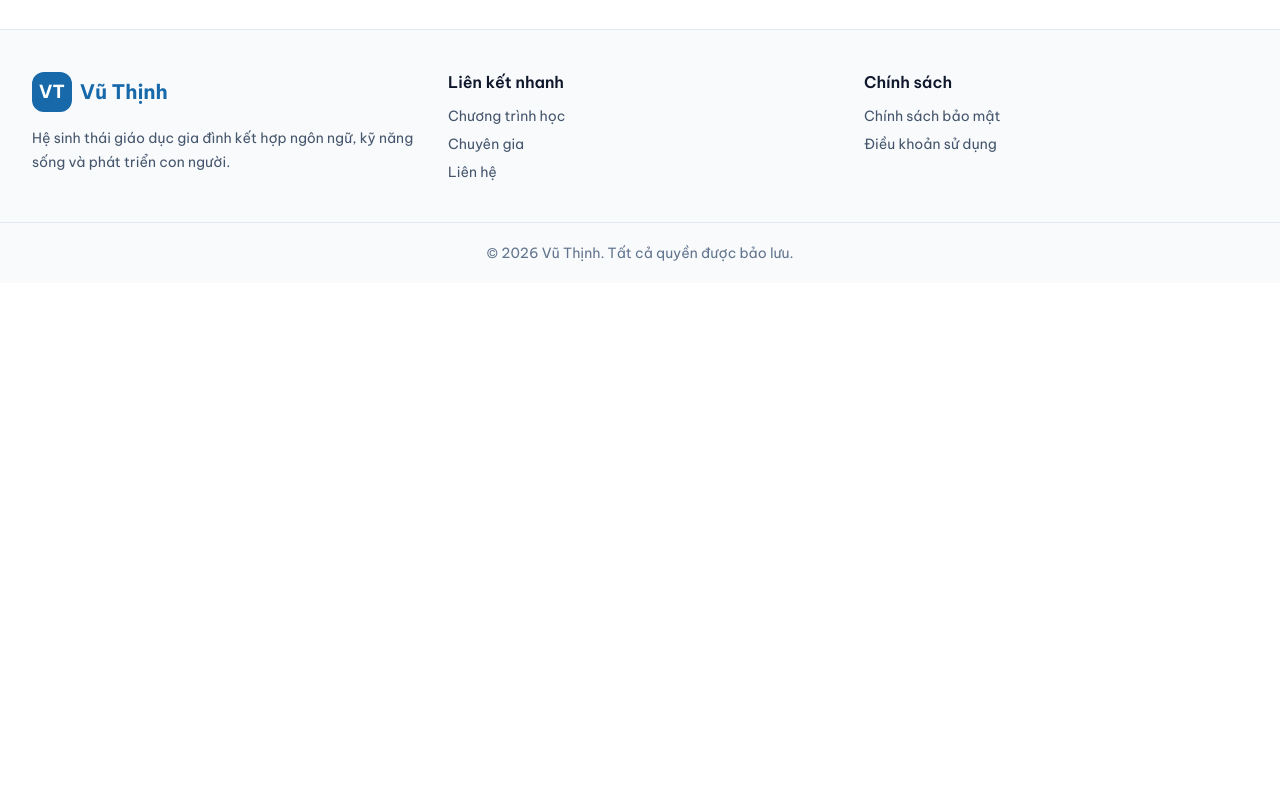
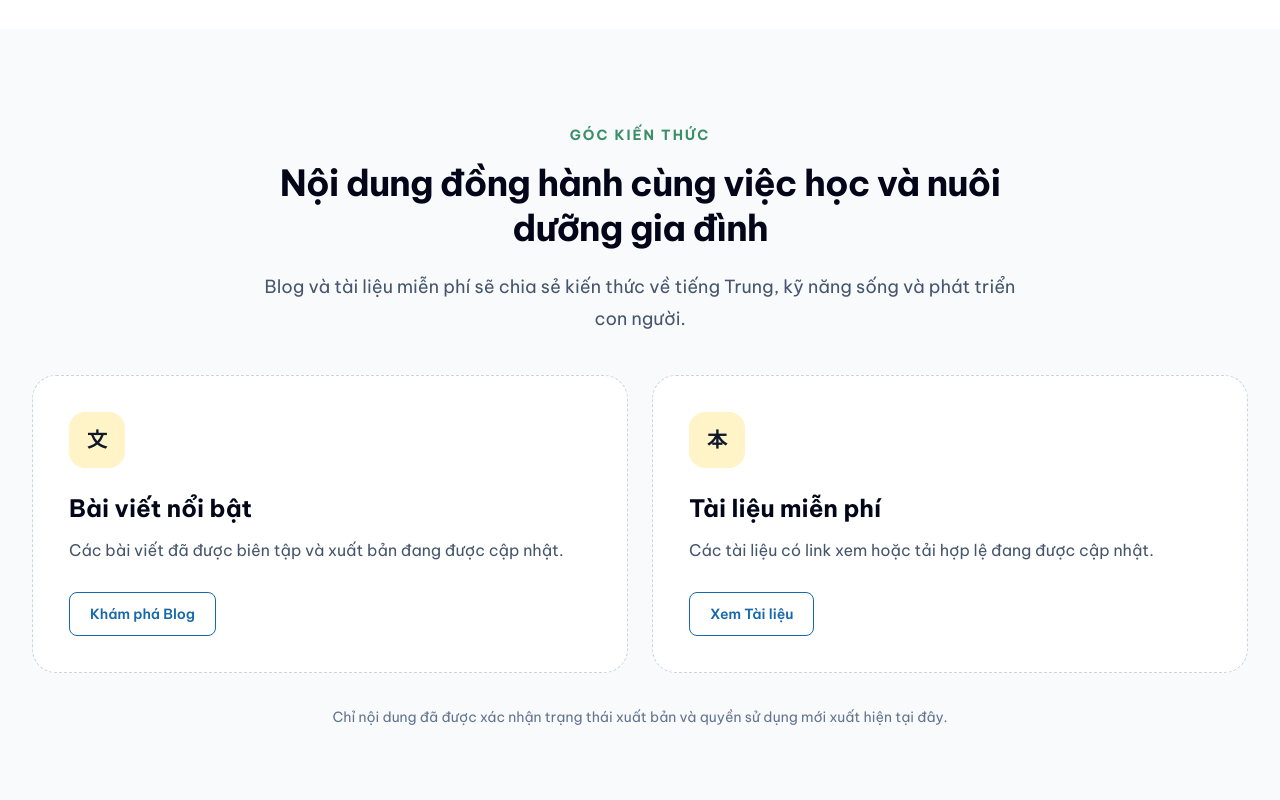
Before and after one commit to Coffee2205/vuthinh, a Next.js app: page / in a window 1280 px wide. Shown: the part 5160-5960 px from the top of the page. Before the commit the page ends 5443 px from the top, so only its background shows below. Built offline with nearby package versions, Linux system fonts and the light colour scheme.

Commit message:
feat: add featured content empty states

```diff
--- a/project-log/CURRENT_STATUS.md
+++ b/project-log/CURRENT_STATUS.md
@@ -8,7 +8,7 @@ Giai đoạn 1 — Website giáo dục hoàn chỉnh có thể deploy và hoạt
 
 ## Task hiện tại
 
-`Task 01 — Trang chủ` đang thực hiện theo từng section. Bảy section đầu đã hoàn thành; chưa bắt đầu Bài viết/tài liệu nổi bật.
+`Task 01 — Trang chủ` đang thực hiện theo từng section. Tám section đầu đã hoàn thành; chưa bắt đầu Form đăng ký học thử.
 
 ## Đã hoàn thành
 
@@ -90,6 +90,11 @@ Giai đoạn 1 — Website giáo dục hoàn chỉnh có thể deploy và hoạt
 - Đã thêm empty state minh bạch, không dùng lời nhận xét, tên, ảnh hoặc đánh giá giả.
 - Chỉ công bố phản hồi sau khi phụ huynh xác nhận nội dung và đồng ý sử dụng thông tin.
 
+### Task 01 — Bài viết/tài liệu nổi bật
+
+- Đã thêm hai empty state cho Blog và Tài liệu miễn phí, không tạo nội dung xuất bản giả.
+- Có link tới `/blog` và `/resources`; route đích chưa được triển khai vì thuộc Task 05.
+
 ## Chưa thực hiện
 
 - Các section còn lại để hoàn thiện trang chủ.
@@ -108,7 +113,7 @@ Giai đoạn 1 — Website giáo dục hoàn chỉnh có thể deploy và hoạt
 - `node_modules`: Đã có; các dependency chính được nhận diện.
 - `npm.cmd run lint`: Đạt ngày 2026-07-15, không có lỗi ESLint.
 - `npm.cmd run build`: Đạt ngày 2026-07-15; compile, TypeScript và static generation thành công.
-- Runtime `/`: HTTP 200 và có section Cảm nhận phụ huynh đúng nội dung empty state; section Bài viết/tài liệu chưa xuất hiện.
+- Runtime `/`: HTTP 200, có section Bài viết/tài liệu với hai empty state và link đúng; Form đăng ký học thử chưa xuất hiện.
 
 ## Trạng thái project local
 
@@ -123,7 +128,8 @@ Giai đoạn 1 — Website giáo dục hoàn chỉnh có thể deploy và hoạt
 - Expert Section đã được commit tại `7b5d838` — `feat: add home expert section`.
 - Student Outcomes đã được commit tại `5743558` — `feat: add student outcomes empty state`.
 - Parent Testimonials đã được commit tại `71f7096` — `feat: add parent testimonials empty state`.
+- Featured Content đang chờ commit sau khi hoàn tất log.
 
 ## Task tiếp theo
 
-Tiếp tục `Task 01 — Trang chủ` bằng section “Bài viết/tài liệu nổi bật”. Chưa bắt đầu section này.
+Tiếp tục `Task 01 — Trang chủ` bằng section “Form đăng ký học thử”. Chưa bắt đầu section này.
--- a/project-log/DECISIONS.md
+++ b/project-log/DECISIONS.md
@@ -141,3 +141,11 @@ Mỗi quyết định phải ghi ngày, nội dung, lý do và ảnh hưởng.
 **Lý do:** Project chưa có phản hồi thật hoặc bằng chứng về quyền sử dụng thông tin cá nhân.
 
 **Ảnh hưởng:** Section hiện thông báo trạng thái đang cập nhật và có thể được thay bằng dữ liệu thật mà không đổi vị trí trong trang chủ.
+
+## 2026-07-15 — Bài viết/tài liệu nổi bật dùng empty state
+
+**Quyết định:** Trang chủ không tạo bài viết hoặc tài liệu minh họa; hiển thị hai trạng thái chờ và link tới route Blog/Tài liệu theo sitemap.
+
+**Lý do:** Chưa có nội dung đáp ứng đủ trạng thái xuất bản, metadata và quyền sử dụng theo quy tắc nghiệp vụ.
+
+**Ảnh hưởng:** Layout sẵn sàng nhận dữ liệu thật; `/blog` và `/resources` vẫn thuộc Task 05 và chưa được tạo trong Task 01.
--- a/project-log/ISSUES.md
+++ b/project-log/ISSUES.md
@@ -188,3 +188,15 @@
 **Ảnh hưởng:** Section dùng empty state minh bạch; không còn blocker kỹ thuật cho phần Cảm nhận phụ huynh.
 
 **Cần từ khách hàng:** Phản hồi nguyên văn đã duyệt, thông tin được phép hiển thị và xác nhận quyền sử dụng hình ảnh nếu có.
+
+---
+
+## ISSUE-014 — Chưa có bài viết và tài liệu được xuất bản
+
+**Trạng thái:** Open
+
+**Mô tả:** Chưa có bài viết hoặc tài liệu đáp ứng đủ tiêu đề, nội dung, metadata, trạng thái xuất bản, link hợp lệ và quyền sử dụng hình ảnh/tệp.
+
+**Ảnh hưởng:** Section trang chủ dùng empty state; `/blog` và `/resources` chưa được triển khai vì thuộc Task 05. Không còn blocker kỹ thuật cho section Bài viết/tài liệu nổi bật.
+
+**Cần từ khách hàng:** Nội dung bài viết, thông tin tác giả, ảnh được phép sử dụng và tệp/link tài liệu đã xác nhận.
--- a/project-log/NEXT_STEPS.md
+++ b/project-log/NEXT_STEPS.md
@@ -2,18 +2,18 @@
 
 ## Nhiệm vụ gần nhất
 
-> Tiếp tục `Task 01 — Trang chủ` và chỉ thực hiện section “Bài viết/tài liệu nổi bật”, chưa làm các section khác.
+> Tiếp tục `Task 01 — Trang chủ` và chỉ thực hiện section “Form đăng ký học thử”, chưa làm CTA cuối trang.
 
 ## Thứ tự thực hiện
 
-1. Đọc lại yêu cầu nội dung blog/tài liệu trong Task 01 và tài liệu dự án.
-2. Không tạo bài viết, tác giả, ảnh hoặc tài liệu giả; dùng empty state nếu chưa có dữ liệu xác nhận.
-3. Ghi rõ dữ liệu blog/tài liệu cần khách hàng cung cấp.
-4. Tách dữ liệu tĩnh, kiểm tra responsive/accessibility, lint/build/runtime.
+1. Đọc quy tắc form và luồng đăng ký học thử trong tài liệu dự án.
+2. Xác định phạm vi form trang chủ khi database thuộc Task 07 và chưa được kết nối.
+3. Có label, validation/trạng thái phù hợp với phạm vi thực tế; không giả vờ lưu dữ liệu.
+4. Kiểm tra responsive/accessibility, lint/build/runtime.
 5. Cập nhật task/log, commit và push trước khi chuyển section.
 
 ## Chưa làm ngay
 
-- Form đăng ký học thử, CTA cuối trang và các phần sau Bài viết/tài liệu nổi bật.
+- CTA cuối trang và các task sau Task 01.
 - Database, form lưu dữ liệu thật và Supabase.
 - Admin, AI, thanh toán hoặc LMS.
--- a/src/app/page.tsx
+++ b/src/app/page.tsx
@@ -1,4 +1,5 @@
 import { ExpertSection } from "@/components/home/ExpertSection";
+import { FeaturedContentSection } from "@/components/home/FeaturedContentSection";
 import { HeroSection } from "@/components/home/HeroSection";
 import { LearningJourneySection } from "@/components/home/LearningJourneySection";
 import { ParentTestimonialsSection } from "@/components/home/ParentTestimonialsSection";
@@ -16,6 +17,7 @@ export default function Home() {
       <ExpertSection />
       <StudentOutcomesSection />
       <ParentTestimonialsSection />
+      <FeaturedContentSection />
     </>
   );
 }
--- /dev/null
+++ b/src/components/home/FeaturedContentSection.tsx
@@ -0,0 +1,61 @@
+import Link from "next/link";
+import { Container } from "@/components/common/Container";
+import { featuredContent } from "@/data/home";
+
+export function FeaturedContentSection() {
+  return (
+    <section
+      className="bg-slate-50 py-16 sm:py-20 lg:py-24"
+      aria-labelledby="featured-content-heading"
+    >
+      <Container>
+        <div className="mx-auto max-w-3xl text-center">
+          <p className="text-sm font-bold uppercase tracking-[0.14em] text-brand-green">
+            {featuredContent.eyebrow}
+          </p>
+          <h2
+            id="featured-content-heading"
+            className="mt-4 text-3xl font-bold leading-tight tracking-tight text-slate-950 sm:text-4xl"
+          >
+            {featuredContent.title}
+          </h2>
+          <p className="mt-5 text-lg leading-8 text-slate-600">
+            {featuredContent.description}
+          </p>
+        </div>
+
+        <div className="mt-10 grid gap-6 md:grid-cols-2">
+          {featuredContent.channels.map((channel) => (
+            <article
+              key={channel.title}
+              className="flex min-h-72 flex-col rounded-3xl border border-dashed border-slate-300 bg-white p-7 sm:p-9"
+            >
+              <div
+                className="grid size-14 place-items-center rounded-2xl bg-brand-yellow text-xl font-bold text-slate-900"
+                aria-hidden="true"
+              >
+                {channel.symbol}
+              </div>
+              <h3 className="mt-6 text-2xl font-bold text-slate-950">
+                {channel.title}
+              </h3>
+              <p className="mt-3 flex-1 leading-7 text-slate-600">
+                {channel.status}
+              </p>
+              <Link
+                href={channel.action.href}
+                className="mt-7 inline-flex min-h-11 w-fit items-center justify-center rounded-lg border border-brand-blue px-5 py-2 text-sm font-semibold text-brand-blue hover:bg-blue-50 focus-visible:outline-2 focus-visible:outline-offset-2 focus-visible:outline-brand-blue"
+              >
+                {channel.action.label}
+              </Link>
+            </article>
+          ))}
+        </div>
+
+        <p className="mx-auto mt-8 max-w-3xl text-center text-sm leading-6 text-slate-500">
+          {featuredContent.note}
+        </p>
+      </Container>
+    </section>
+  );
+}
--- a/src/data/home.ts
+++ b/src/data/home.ts
@@ -169,3 +169,25 @@ export const parentTestimonialsContent = {
   status: "Cảm nhận phụ huynh đang được cập nhật",
   note: "Chúng tôi chỉ đăng tải chia sẻ, tên và hình ảnh khi nội dung đã được phụ huynh xác nhận và đồng ý công bố.",
 } as const;
+
+export const featuredContent = {
+  eyebrow: "Góc kiến thức",
+  title: "Nội dung đồng hành cùng việc học và nuôi dưỡng gia đình",
+  description:
+    "Blog và tài liệu miễn phí sẽ chia sẻ kiến thức về tiếng Trung, kỹ năng sống và phát triển con người.",
+  channels: [
+    {
+      symbol: "文",
+      title: "Bài viết nổi bật",
+      status: "Các bài viết đã được biên tập và xuất bản đang được cập nhật.",
+      action: { href: "/blog", label: "Khám phá Blog" },
+    },
+    {
+      symbol: "本",
+      title: "Tài liệu miễn phí",
+      status: "Các tài liệu có link xem hoặc tải hợp lệ đang được cập nhật.",
+      action: { href: "/resources", label: "Xem Tài liệu" },
+    },
+  ],
+  note: "Chỉ nội dung đã được xác nhận trạng thái xuất bản và quyền sử dụng mới xuất hiện tại đây.",
+} as const;
--- a/tasks/01-HOME.md
+++ b/tasks/01-HOME.md
@@ -13,7 +13,7 @@ Tạo trang chủ thuyết phục phụ huynh và dẫn người dùng đến đ
 - [x] Giới thiệu chuyên gia.
 - [x] Thành quả học viên.
 - [x] Cảm nhận phụ huynh.
-- [ ] Bài viết/tài liệu nổi bật.
+- [x] Bài viết/tài liệu nổi bật.
 - [ ] Form đăng ký học thử.
 - [ ] CTA cuối trang.
 
@@ -205,3 +205,13 @@ Tạo trang chủ thuyết phục phụ huynh và dẫn người dùng đến đ
 - Responsive: bố cục một cột trên mobile và hai vùng từ `lg`; semantic `section`, `aria-labelledby`, `h2`/`h3` đã rà trong source.
 - Giới hạn: chưa có phản hồi phụ huynh thật hoặc kiểm tra trực quan trên thiết bị thật/browser automation.
 - Commit: `71f7096` — `feat: add parent testimonials empty state`.
+
+## Kết quả thực hiện — Bài viết/tài liệu nổi bật
+
+- File tạo: `src/components/home/FeaturedContentSection.tsx`.
+- File sửa: `src/data/home.ts`, `src/app/page.tsx`, `tasks/01-HOME.md` và các project log liên quan.
+- Quyết định: dùng hai empty state thay cho bài viết/tài liệu giả; chỉ nội dung có trạng thái xuất bản và quyền sử dụng hợp lệ mới được hiển thị.
+- Kiểm tra: `npm.cmd run lint` đạt; `npm.cmd run build` đạt và route `/` được prerender tĩnh; runtime production local HTTP 200, có hai trạng thái chờ cùng link `/blog`, `/resources`, chưa có form học thử.
+- Responsive: một cột trên mobile, hai cột từ `md`; `section`, `article`, `aria-labelledby`, heading và focus-visible đã rà trong source.
+- Giới hạn: chưa có bài viết/tài liệu thật; hai route đích thuộc Task 05 chưa được triển khai; chưa kiểm tra trực quan trên thiết bị thật/browser automation.
+- Commit: sẽ cập nhật sau khi commit.
```
Also changed, not shown: project-log/CHANGELOG.md.
